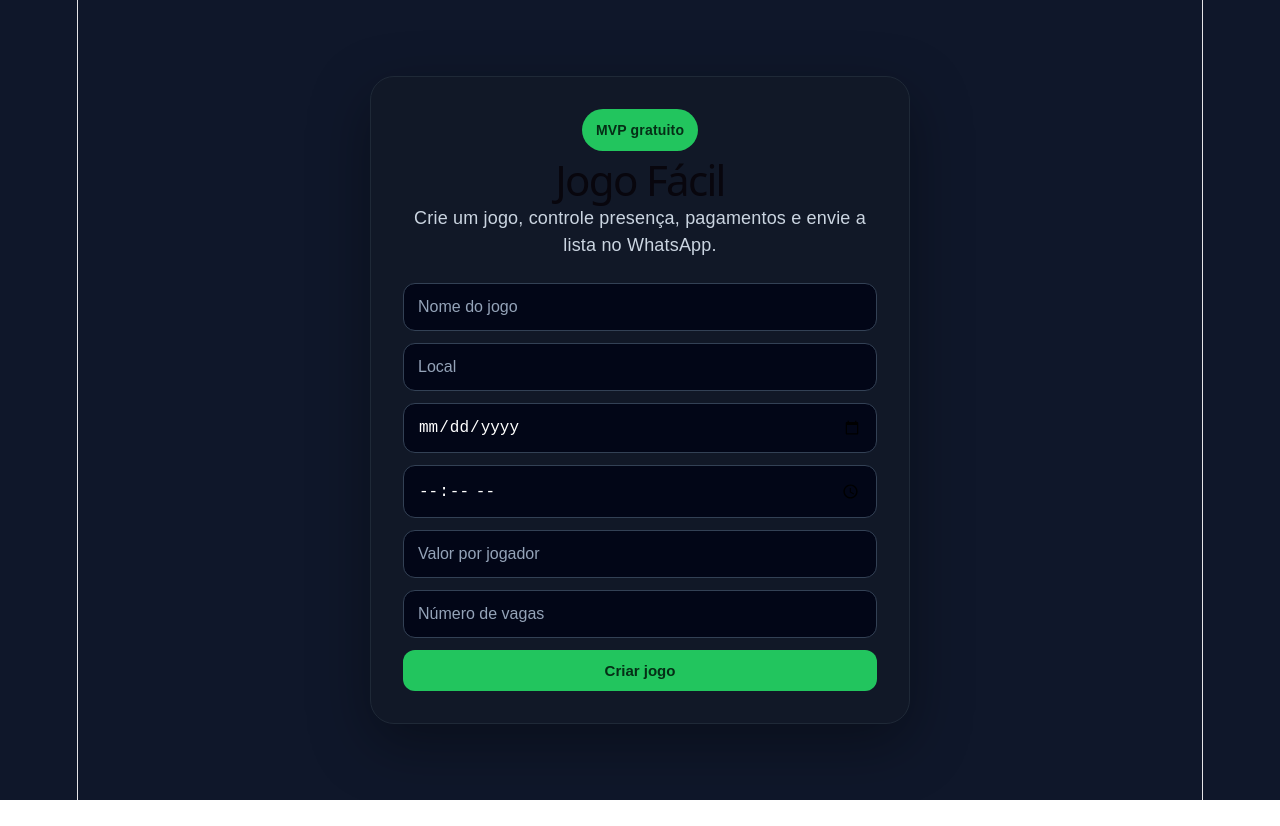
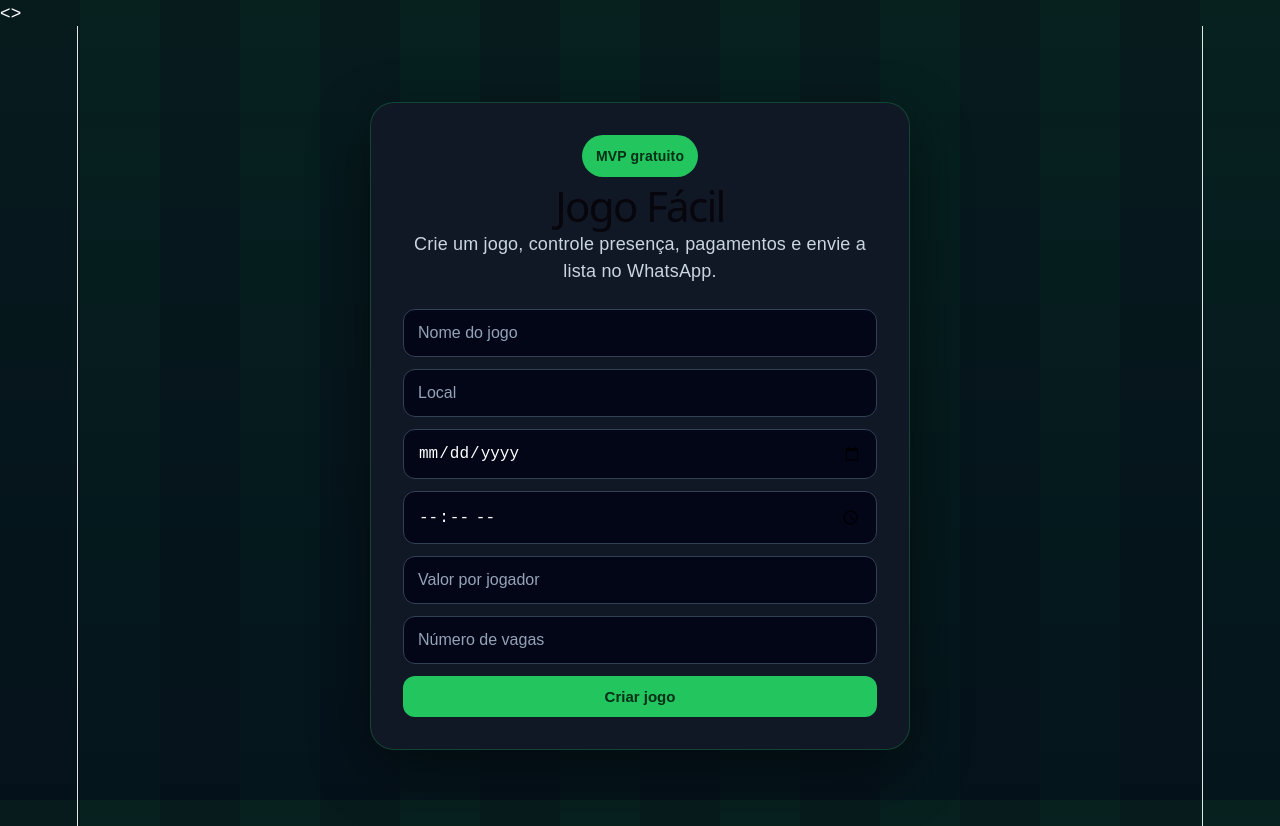
Before and after one commit to arthlima13-cmyk/jogo-facil, a React (Vite) app: page / in a window 1280 px wide. Before the commit the page ends 800 px from the top, so only its background shows below. Built offline with nearby package versions, Linux system fonts and the light colour scheme.

Commit message:
ajusta identidade visual do jogo facil

```diff
--- a/package.json
+++ b/package.json
@@ -1,5 +1,5 @@
 {
-  "name": "pelada-facil",
+  "name": "jogo-facil",
   "private": true,
   "version": "0.0.0",
   "type": "module",
--- a/src/App.css
+++ b/src/App.css
@@ -5,8 +5,17 @@
 body {
   margin: 0;
   font-family: Arial, sans-serif;
-  background: #0f172a;
   color: #ffffff;
+  background:
+    linear-gradient(rgba(2, 6, 23, 0.78), rgba(2, 6, 23, 0.88)),
+    repeating-linear-gradient(
+      90deg,
+      #166534 0px,
+      #166534 80px,
+      #15803d 80px,
+      #15803d 160px
+    );
+  background-attachment: fixed;
 }
 
 .app {
@@ -21,11 +30,12 @@ body {
 .dashboard {
   width: 100%;
   max-width: 980px;
-  background: #111827;
-  border: 1px solid #1f2937;
+  background: rgba(17, 24, 39, 0.94);
+  backdrop-filter: blur(10px);
+  border: 1px solid rgba(34, 197, 94, 0.25);
   border-radius: 24px;
   padding: 32px;
-  box-shadow: 0 20px 60px rgba(0, 0, 0, 0.35);
+  box-shadow: 0 20px 60px rgba(0, 0, 0, 0.45);
 }
 
 .card {
```
Also changed, not shown: index.html (+2 -2 lines).
